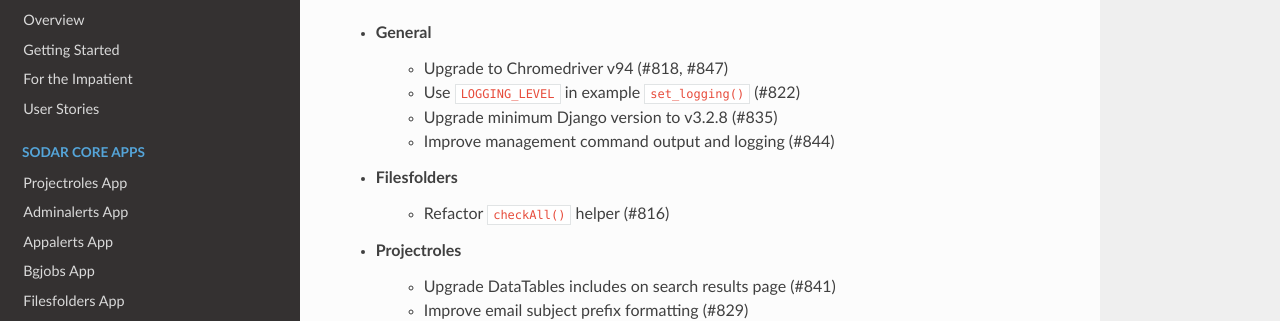
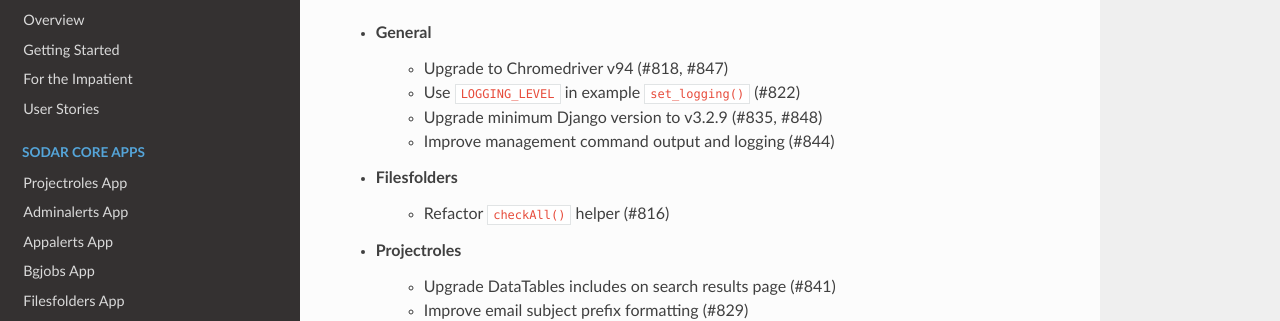
Before and after one commit to bihealth/sodar-core-legacy, a Sphinx documentation site: the page built from docs/source/changelog.rst, in a window 1280 px wide and 900 px high, scrolled down 547 px. Shown: the part 150-471 px from the top of the window. Built offline with Sphinx 7.4.7 and the Read the Docs theme 2.0.0, drawn with Linux system fonts in a browser that asks for light colours.

Commit message:
upgrade to django v3.2.9 (#848)

```diff
--- a/CHANGELOG.rst
+++ b/CHANGELOG.rst
@@ -29,7 +29,7 @@
 - **General**
     - Upgrade to Chromedriver v94 (#818, #847)
     - Use ``LOGGING_LEVEL`` in example ``set_logging()`` (#822)
-    - Upgrade minimum Django version to v3.2.8 (#835)
+    - Upgrade minimum Django version to v3.2.9 (#835, #848)
     - Improve management command output and logging (#844)
 - **Filesfolders**
     - Refactor ``checkAll()`` helper (#816)
--- a/docs/source/major_changes.rst
+++ b/docs/source/major_changes.rst
@@ -30,7 +30,7 @@
 System Prerequisites
 --------------------
 
-The minimum Django version has been bumped to v3.2.8.
+The minimum Django version has been bumped to v3.2.9.
 
 Search Results DataTables Upgrade
 ---------------------------------
```
Also changed, not shown: 1 other file.
